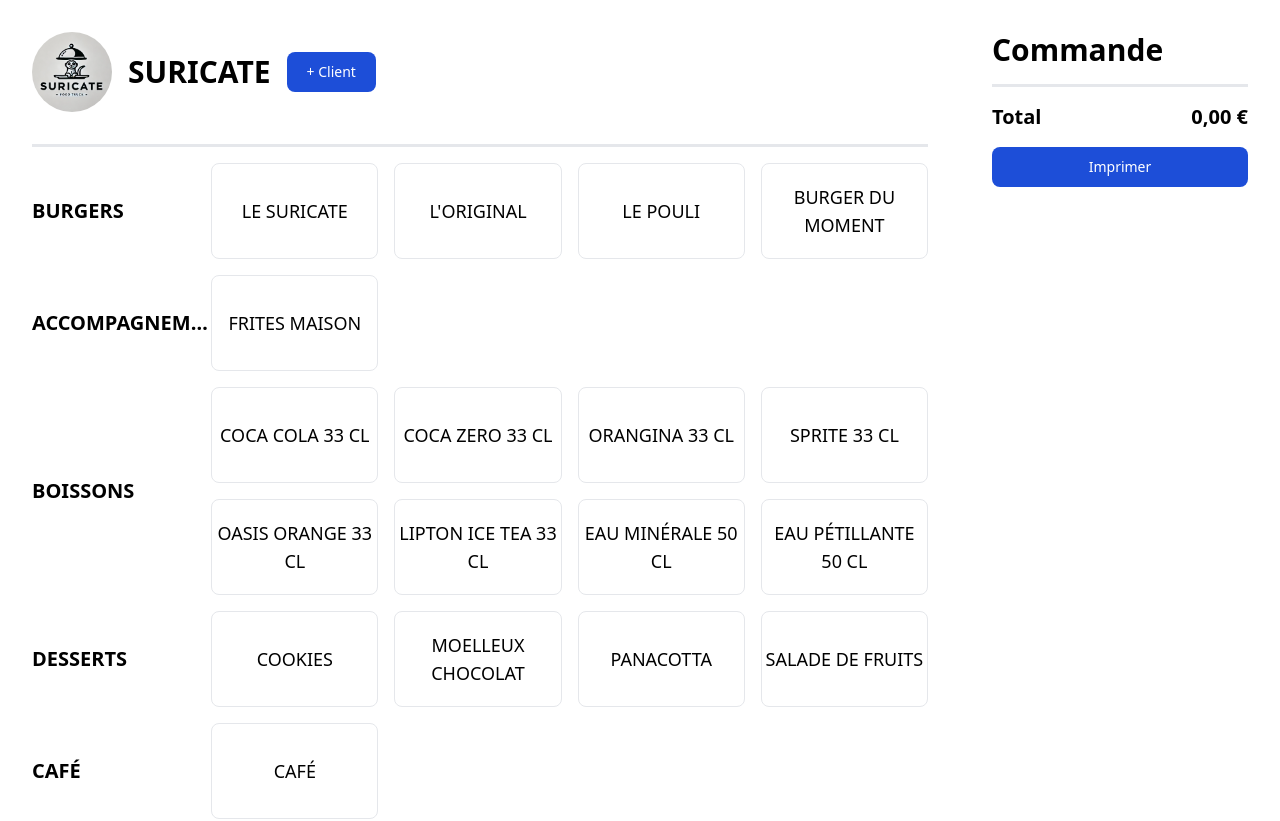
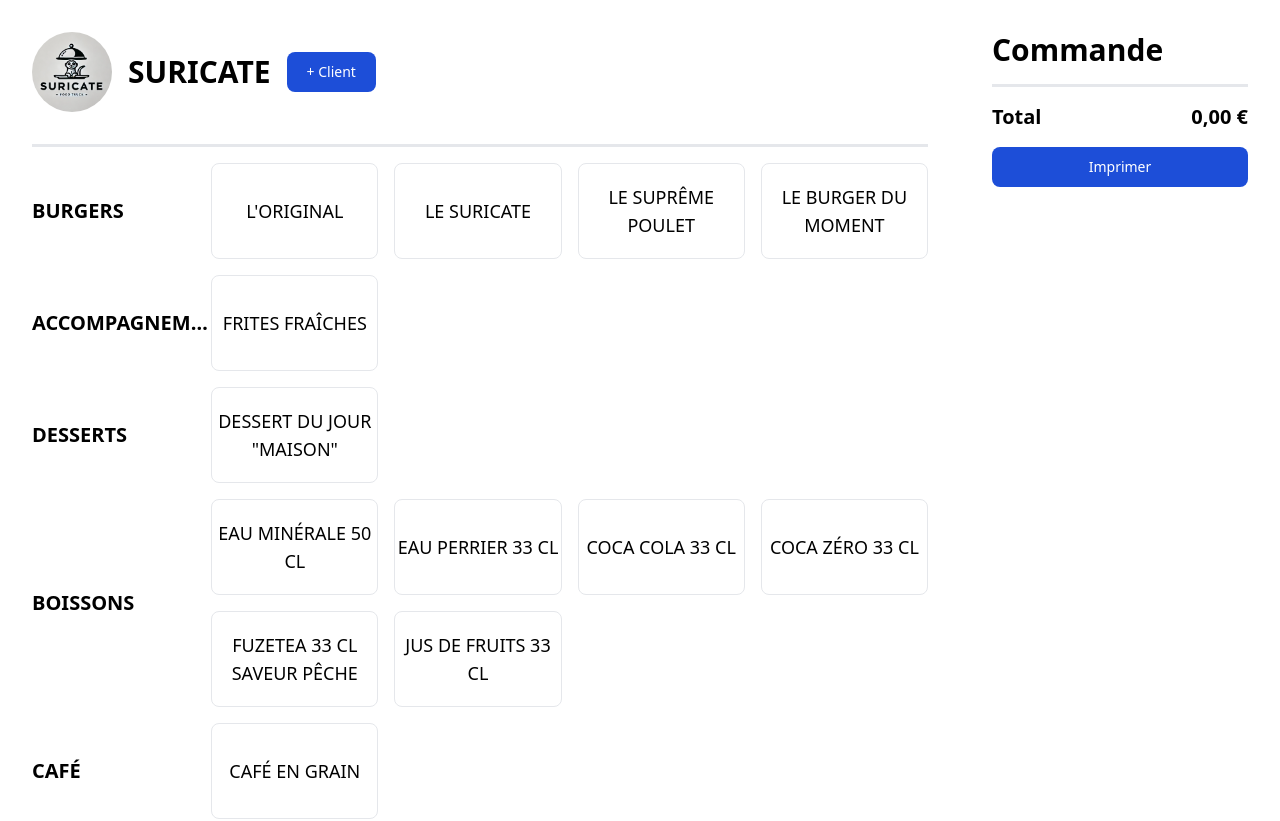
Before and after one commit to fwuensche/suricate, a React (Vite) app: page / in a window 1280 px wide. Shown: the top 821 px of the page. Built offline with nearby package versions, Linux system fonts and the light colour scheme.

Commit message:
update menu

```diff
--- a/src/config.js
+++ b/src/config.js
@@ -1,55 +1,67 @@
-export const PAYMENT_METHODS = ['CB', 'Carte Restaurant', 'Espèces']
+export const PAYMENT_METHODS = ['CB', 'Carte Restaurant', 'Espèces', 'Visa', 'Mastercard']
 
 export const MENU_ITEMS = [
   {
     section: 'Burgers',
-    name: 'Le Suricate',
-    price: 8,
-    ingredients: ['Sauce Suricate', 'Haché de boeuf', 'Poitrine de porc', 'Oignons frits', 'Cantal'],
+    name: "L'Original",
+    price: 9,
+    ingredients: [
+      'Pain Maison',
+      'Sauce Burger',
+      'Haché de Bœuf façon bouchère',
+      'Bacon fumé',
+      'Tomates séchées confites',
+      'Cheddar AOP',
+      'Salade (Mesclun)',
+    ],
   },
   {
     section: 'Burgers',
-    name: "L'Original",
-    price: 8,
-    ingredients: ['Sauce Suricate', 'Haché de boeuf', 'Poitrine de porc', 'Oignons frits', 'Cantal'],
+    name: 'Le Suricate',
+    price: 9,
+    ingredients: [
+      'Pain Maison',
+      'Sauce Béarnaise',
+      'Haché de Bœuf façon bouchère',
+      'Poitrine de Porc fumée',
+      'Oignons confits',
+      'Cantal jeune AOP',
+    ],
   },
   {
     section: 'Burgers',
-    name: 'Le Pouli',
-    price: 8,
-    ingredients: ['Sauce Suricate', 'Haché de boeuf', 'Poitrine de porc', 'Oignons frits', 'Cantal'],
+    name: 'Le Suprême poulet',
+    price: 9,
+    ingredients: ['Pain Maison', 'Sauce Mayo-Curry', 'Filet de poulet croustillant', 'Oignons confits', 'Cheddar AOP'],
   },
   {
     section: 'Burgers',
-    name: 'Burger du Moment',
-    price: 8,
-    ingredients: ['Sauce Suricate', 'Haché de boeuf', 'Poitrine de porc', 'Oignons frits', 'Cantal'],
+    name: 'Le Burger du Moment',
+    price: 10,
+    ingredients: [
+      'Pain Maison',
+      'Sauce Fromagère',
+      'Haché de Bœuf façon bouchère',
+      'Lardons fumés',
+      'Pommes de terre',
+      'Reblochon AOP',
+    ],
   },
-  { section: 'Accompagnements', name: 'Frites Maison', price: 3 },
-  { section: 'Boissons', name: 'Coca Cola 33 Cl', price: 2 },
-  { section: 'Boissons', name: 'Coca Zero 33 Cl', price: 2 },
-  { section: 'Boissons', name: 'Orangina 33 Cl', price: 2 },
-  { section: 'Boissons', name: 'Sprite 33 Cl', price: 2 },
-  { section: 'Boissons', name: 'Oasis Orange 33 Cl', price: 2 },
-  { section: 'Boissons', name: 'Lipton Ice Tea 33 Cl', price: 2 },
-  { section: 'Boissons', name: 'Eau Minérale 50 Cl', price: 1.5 },
-  { section: 'Boissons', name: 'Eau Pétillante 50 Cl', price: 1.5 },
-  { section: 'Desserts', name: 'Cookies', price: 2 },
-  { section: 'Desserts', name: 'Moelleux Chocolat', price: 2 },
-  { section: 'Desserts', name: 'Panacotta', price: 2 },
-  { section: 'Desserts', name: 'Salade de Fruits', price: 2 },
-  { section: 'Café', name: 'Café', price: 1.5 },
+  { section: 'Accompagnements', name: 'Frites Fraîches', price: 3 },
+  { section: 'Desserts', name: 'Dessert du jour "Maison"', price: 3 },
+  { section: 'Boissons', name: 'Eau minérale 50 CL', price: 1 },
+  { section: 'Boissons', name: 'Eau Perrier 33 CL', price: 1.5 },
+  { section: 'Boissons', name: 'Coca Cola 33 CL', price: 2 },
+  { section: 'Boissons', name: 'Coca Zéro 33 CL', price: 2 },
+  { section: 'Boissons', name: 'Fuzetea 33 CL saveur pêche', price: 2 },
+  { section: 'Boissons', name: 'Jus de fruits 33 CL', price: 2 },
+  { section: 'Café', name: 'Café en grain', price: 1.5 },
 ]
 
 export const FORMULAS = [
   {
-    name: 'Formule Bg + Fr + Bs',
-    discount: 1.5,
+    name: 'Formule : Burger – Frites – Boisson',
+    price: 13,
     item_combination: ['Burgers', 'Accompagnements', 'Boissons'],
   },
-  {
-    name: 'Formule Bg + Fr + Bs + Ds',
-    discount: 2,
-    item_combination: ['Burgers', 'Accompagnements', 'Boissons', 'Desserts'],
-  },
 ]
```
Also changed, not shown: 1 other file (tests, documents, lock files or other folders).
